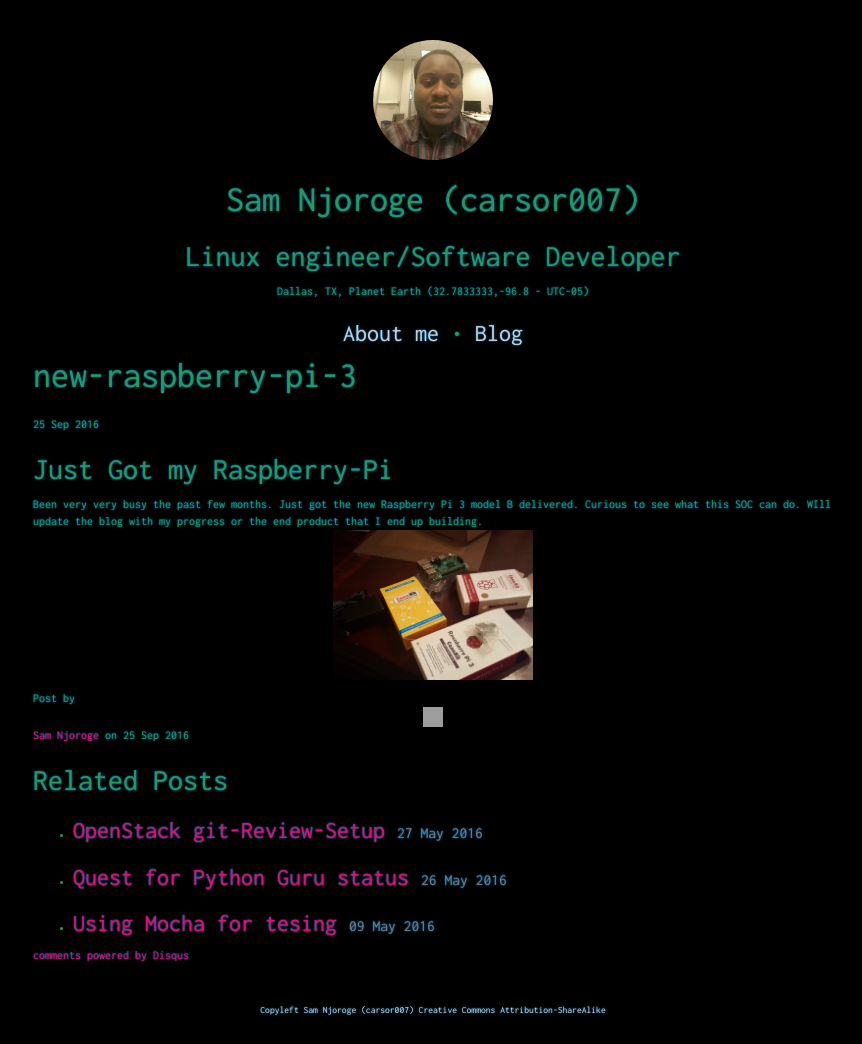
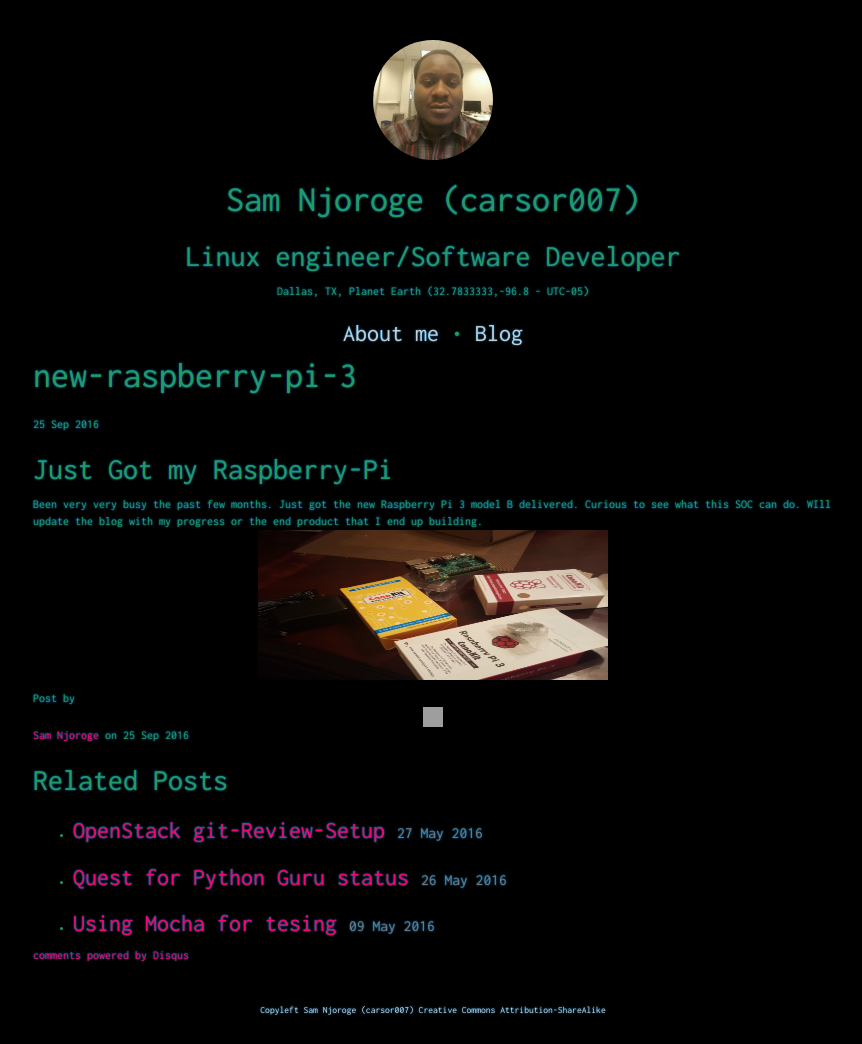
Before and after one commit to carsor007/carsor007.github.io, a Jekyll site: the page built from _posts/2016-09-25-new-raspberry-pi-3.md, in a window 1280 px wide. Shown: the whole page, without its empty margins (207-1069 px from the left). Built offline with Jekyll 4.4.1, drawn with Linux system fonts in a browser that asks for light colours; nearby versions of some CDN libraries; comment, search, counter and statistics services are not loaded; grey boxes are pictures that could not be loaded.

Commit message:
Update 2016-09-25-new-raspberry-pi-3.md

```diff
--- a/_posts/2016-09-25-new-raspberry-pi-3.md
+++ b/_posts/2016-09-25-new-raspberry-pi-3.md
@@ -12,5 +12,5 @@
 
 Been very very busy the past few months.
 Just got the new Raspberry Pi 3 model B delivered. Curious to see what this SOC can do. WIll update the blog with my progress or the end product that I end up building.
-<img src ="/imgs/raspberry.jpg" width="200">
+<img src ="/imgs/raspberry.jpg" height="150" width="350">
 <meta content="http://carsor007.github.com//_posts/raspberry.jpg" property="og:image">
```
